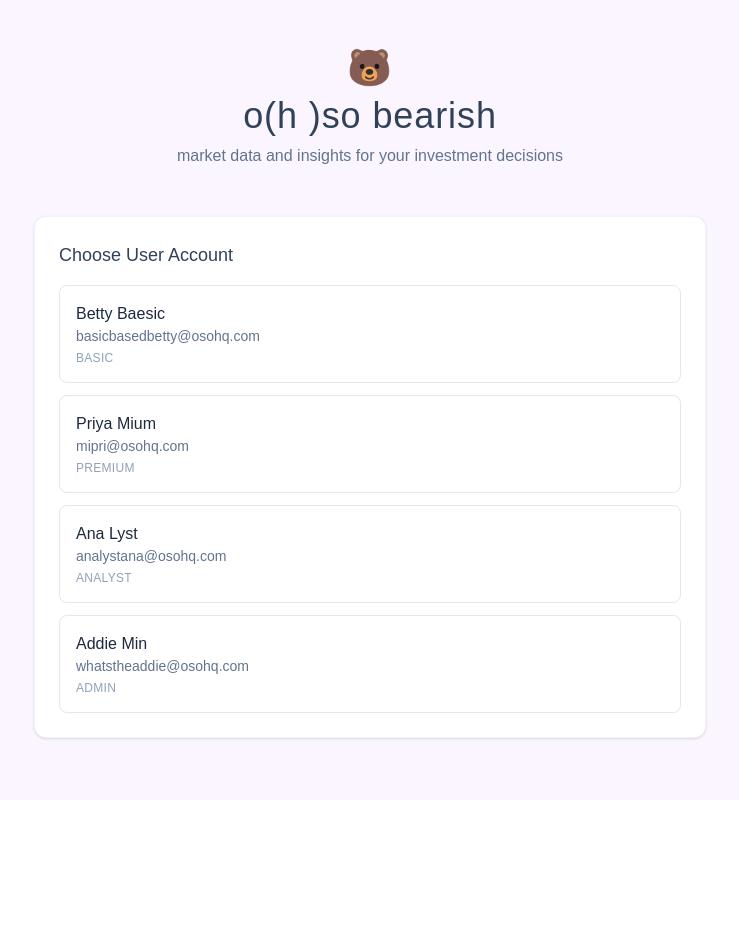
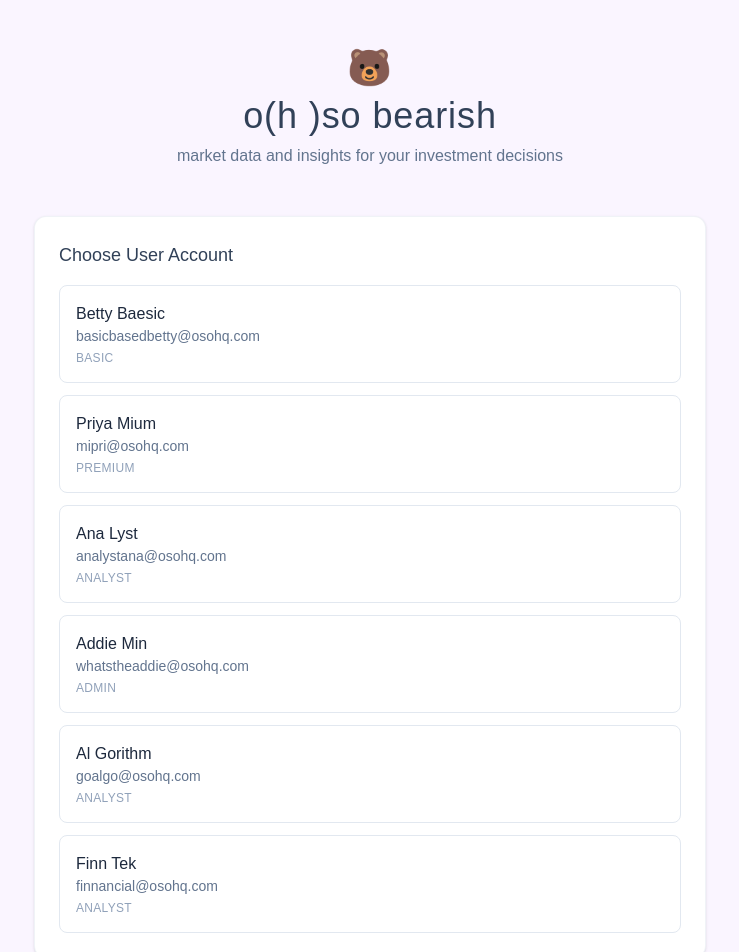
Before and after one commit to mkarroqe/oso-bearish, a Next.js app: page / in a window 1280 px wide. Shown: the top 952 px of the page, without its empty margins (270-1009 px from the left). Before the commit the page ends 800 px from the top, so only its background shows below. Built offline with nearby package versions, Linux system fonts and the light colour scheme.

Commit message:
feat: adding analyst groups

```diff
--- a/data/mock-users.ts
+++ b/data/mock-users.ts
@@ -6,28 +6,51 @@ export const mockUsers: User[] = [
     firstName: 'Betty',
     lastName: 'Baesic',
     email: 'basicbasedbetty@osohq.com',
-    role: 'basic'
+    role: 'basic',
+    groups: []
   },
   {
     id: '2',
     firstName: 'Priya',
     lastName: 'Mium',
     email: 'mipri@osohq.com',
-    role: 'premium'
+    role: 'premium',
+    groups: []
   },
   {
     id: '3',
     firstName: 'Ana',
     lastName: 'Lyst',
     email: 'analystana@osohq.com',
-    role: 'analyst'
+    role: 'analyst',
+    analyst_type: 'super',
+    groups: ['tech', 'finance']
   },
   {
     id: '4',
     firstName: 'Addie',
     lastName: 'Min',
     email: 'whatstheaddie@osohq.com',
-    role: 'admin'
+    role: 'admin',
+    groups: []
+  },
+  {
+    id: '5',
+    firstName: 'Al',
+    lastName: 'Gorithm',
+    email: 'goalgo@osohq.com',
+    role: 'analyst',
+    analyst_type: 'regular',
+    groups: ['tech'] // Tech analyst only
+  },
+  {
+    id: '6',
+    firstName: 'Finn',
+    lastName: 'Tek',
+    email: 'finnancial@osohq.com',
+    role: 'analyst',
+    analyst_type: 'regular',
+    groups: ['finance'] // Finance analyst only
   }
 ];
 
--- a/types/polar-types.ts
+++ b/types/polar-types.ts
@@ -1,6 +1,3 @@
-// Generated TypeScript types based on authorization.polar
-// This is our single source of truth for authorization types
-
 // Actor types (defined in Polar)
 export interface User {
   id: string;
@@ -8,6 +5,9 @@ export interface User {
   firstName: string;
   lastName: string;
   email: string;
+  // ReBAC fields
+  analyst_type?: "regular" | "super";  // For analysts only
+  groups: string[];                    // Group IDs user belongs to
 }
 
 // Resource types (defined in Polar)
@@ -24,7 +24,14 @@ export interface Stock {
 }
 
 export interface Recommendation {
-  // Empty interface for now - could add properties later
+  stock_symbol: string;
+}
+
+export interface Group {
+  id: string;
+  name: string;
+  description: string;
+  covered_stocks: string[];  // Stock symbols this group covers
 }
 
 // Recommendation values type (for the stock recommendation field)
@@ -34,7 +41,7 @@ export type RecommendationType = "buy" | "hold" | "sell";
 export type Action = "view" | "modify";
 
 // Resource union type
-export type Resource = Stock | Recommendation;
+export type Resource = Stock | Recommendation | Group;
 
 // Type for Oso authorization checks
 export interface PolarTypes {
@@ -44,6 +51,7 @@ export interface PolarTypes {
   resources: {
     Stock: Stock;
     Recommendation: Recommendation;
+    Group: Group;
   };
   actions: Action;
 }
```
Also changed, not shown: 1 other file (tests, documents, lock files or other folders).
